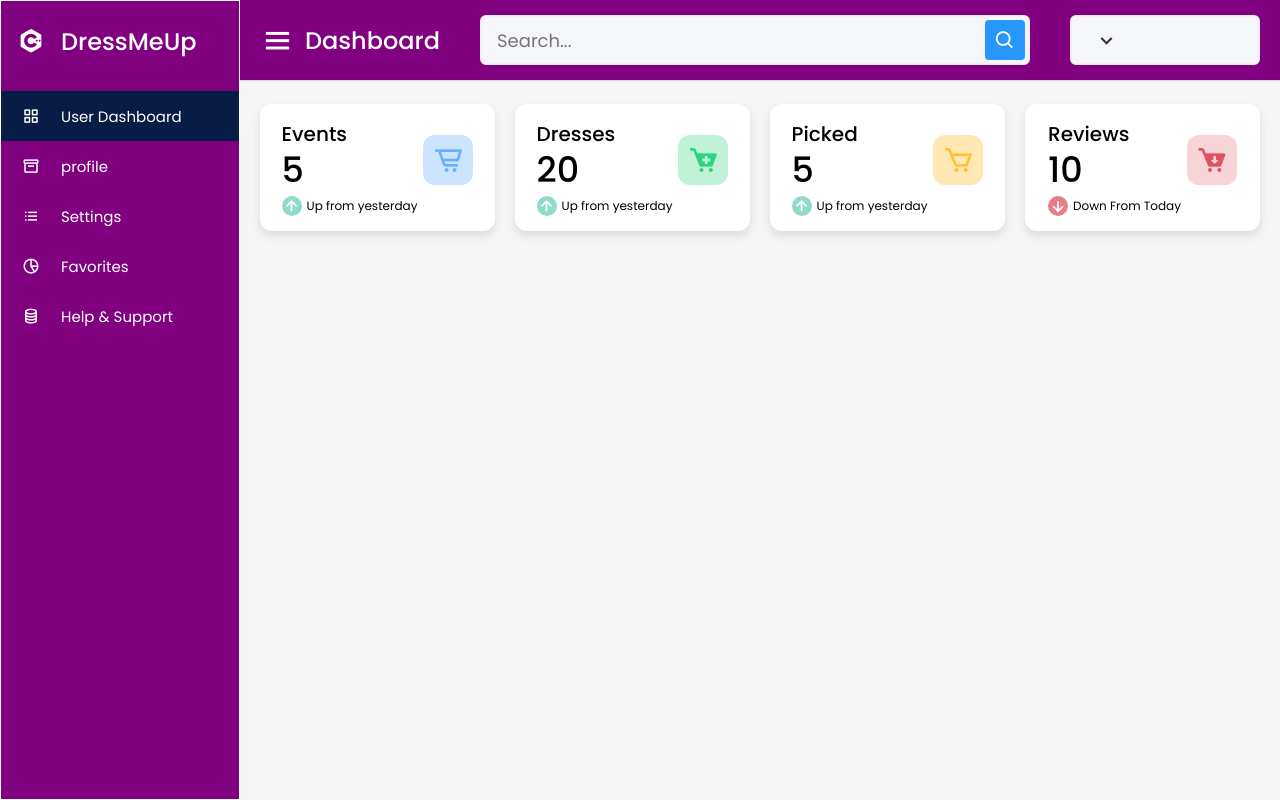
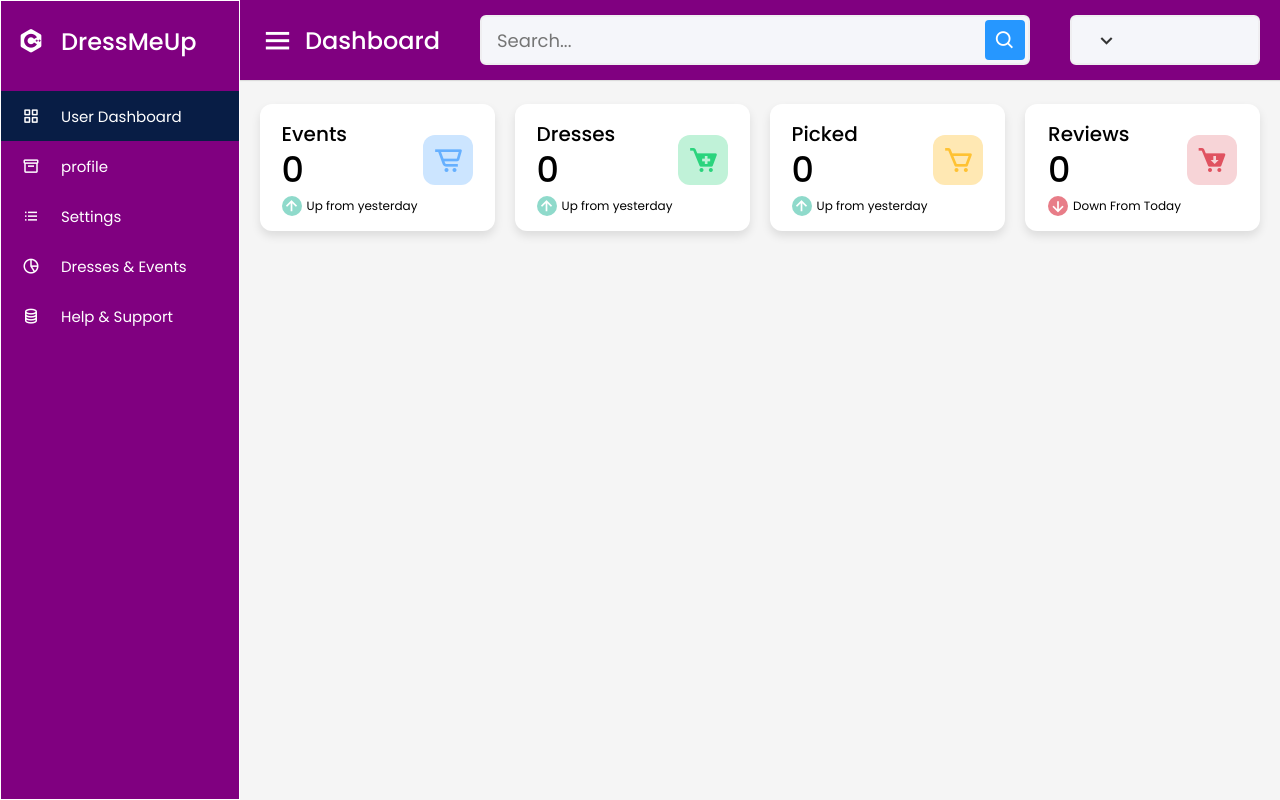
Before and after one commit to IfeBusola263/Dress_Me_Up, a Flask app: template web_flask/templates/user.html in a window 1280 px wide. Run offline with Flask 3, Linux system fonts and the light colour scheme; the template is opened without the code that fills it, so the values that code supplies are empty.

Commit message:
user page modification

```diff
--- a/web_flask/static/scripts/user.js
+++ b/web_flask/static/scripts/user.js
@@ -1,11 +1,12 @@
-$(function () {
+$(document).ready(
+function () {  () => {
         const profile_pic = $(".profile-pic").data("profile_pic")
         const profile_img = profile_pic.split('/').pop()
         console.log(profile_img)
 
         $.ajax({
             type: 'GET',
-       url: `http://127.0.0.1:5001/picture_uploads/${profile_img}`,
+            url: `http://127.0.0.1:5005/picture_uploads/${profile_img}`,
             xhrFields: {
                 responseType: 'blob'
             },
@@ -21,7 +22,7 @@ $(function () {
                 console.log("Image not found");
             }
         });
-});
+        };
 
         const sidebar = document.querySelector(".sidebar");
         const sidebarBtn = document.querySelector(".sidebarBtn");
@@ -36,4 +37,12 @@ sidebarBtn.onclick = function() {
         dropdownBtn.onclick = function () {
             dropdownContent.style.display = (dropdownContent.style.display === 'block') ? 'none' : 'block';
             dropdownBtn.style.color = (dropdownContent.style.display === 'block') ? 'purple' : '';
+        };
+
+        const logoutRef = document.getElementById('dropdownContent');
+            logoutRef.addEventListener('click', (event) => {
+            if (event.target.innerText === 'Logout') {
+                window.location.href = '/templates/index.html';
             }
+            });
+    });
--- a/web_flask/static/styles/style.css
+++ b/web_flask/static/styles/style.css
@@ -162,6 +162,7 @@ li a {
     display: flex;
     overflow: hidden;
     width: 1000px;
+
 }
 
 .search-bar {
--- a/web_flask/templates/user.html
+++ b/web_flask/templates/user.html
@@ -38,9 +38,9 @@
           </a>
         </li>
         <li>
-          <a href="#">
+          <a href="dress.html">
             <i class='bx bx-pie-chart-alt-2' ></i>
-            <span class="links_name">Favorites</span>
+            <span class="links_name">Dresses & Events</span>
           </a>
         </li>
         <li>
@@ -81,7 +81,7 @@
             <div class="box">
               <div class="right-side">
                 <div class="box-topic">Events</div>
-                <div class="number">5</div>
+                <div class="number">0</div>
                 <div class="indicator">
                   <i class='bx bx-up-arrow-alt'></i>
                   <span class="text">Up from yesterday</span>
@@ -92,7 +92,7 @@
             <div class="box">
               <div class="right-side">
                 <div class="box-topic">Dresses</div>
-                <div class="number">20</div>
+                <div class="number">0</div>
                 <div class="indicator">
                   <i class='bx bx-up-arrow-alt'></i>
                   <span class="text">Up from yesterday</span>
@@ -103,7 +103,7 @@
             <div class="box">
               <div class="right-side">
                 <div class="box-topic">Picked</div>
-                <div class="number">5</div>
+                <div class="number">0</div>
                 <div class="indicator">
                   <i class='bx bx-up-arrow-alt'></i>
                   <span class="text">Up from yesterday</span>
@@ -114,7 +114,7 @@
             <div class="box">
               <div class="right-side">
                 <div class="box-topic">Reviews</div>
-                <div class="number">10</div>
+                <div class="number">0</div>
                 <div class="indicator">
                   <i class='bx bx-down-arrow-alt down'></i>
                   <span class="text">Down From Today</span>
```
Lines whose indentation alone changed are shown as unchanged.
